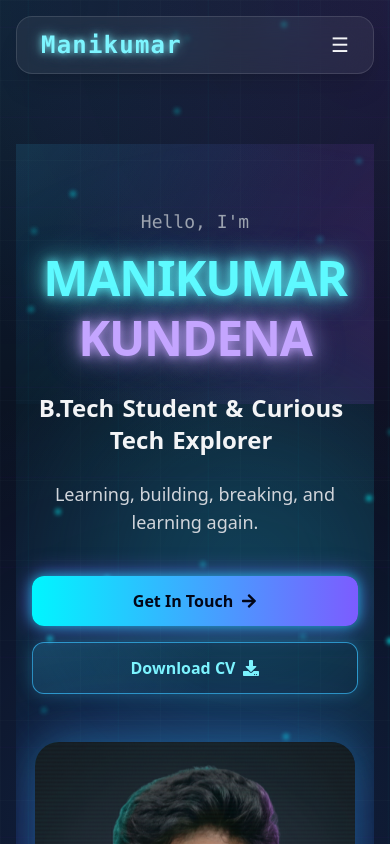
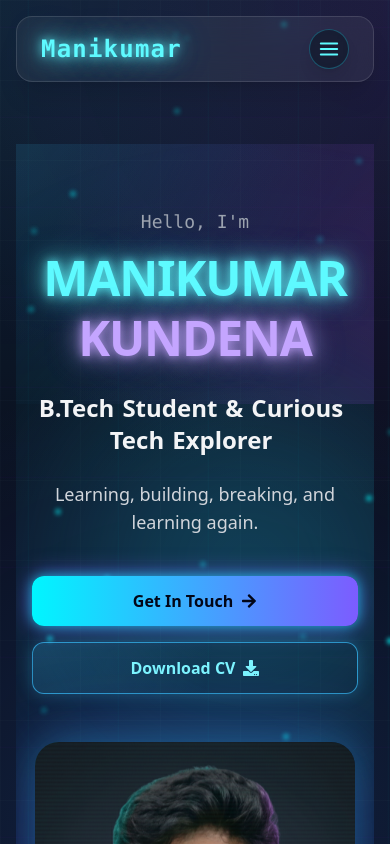
Before and after one commit to manikumarkundena/portfolio, a Next.js app: page / in a window 390 px wide. Shown: the top 844 px of the page. Built offline with nearby package versions, Linux system fonts and the light colour scheme.

Commit message:
updated navbar for better mobile view

```diff
--- a/src/app/components/Navbar.jsx
+++ b/src/app/components/Navbar.jsx
@@ -1,55 +1,115 @@
 'use client';
 
-import React from 'react';
-import { motion } from 'framer-motion';
+import React, { useState } from 'react';
+import { motion, AnimatePresence } from "framer-motion";
 import GlassCard from './GlassCard';
 import Link from 'next/link';
+import { FiMenu } from "react-icons/fi";
 
 const navItems = [
-  { name: 'Home', href: '#hero' },
-  { name: 'About', href: '#about' },
-  { name: 'Skills', href: '#skills' },
-  { name: 'Projects', href: '#projects' },
-  { name: 'Contact', href: '#contact' },
+  { name: "Home", href: "#hero" },
+  { name: "About", href: "#about" },
+  { name: "Skills", href: "#skills" },
+  { name: "Projects", href: "#projects" },
+  { name: "Contact", href: "#contact" },
 ];
 
-const Navbar = () => {
+export default function Navbar() {
+  const [open, setOpen] = useState(false);
+
+  const menuVariants = {
+    hidden: { opacity: 0, scale: 0.4 },
+    visible: {
+      opacity: 1,
+      scale: 1,
+      transition: { type: "spring", stiffness: 140, damping: 12 }
+    }
+  };
+
   return (
+    <>
+      {/* Desktop Navbar */}
       <motion.header
-      initial={{ y: -100 }}
+        initial={{ y: -80 }}
         animate={{ y: 0 }}
-      transition={{ type: 'spring', stiffness: 120, damping: 20 }}
+        transition={{ type: "spring", stiffness: 120, damping: 20 }}
         className="fixed top-0 left-0 right-0 z-50 p-4"
       >
         <GlassCard className="max-w-6xl mx-auto py-3 px-6 flex justify-between items-center">
-        {/* Neon Name/Logo */}
-        <Link href="#hero" className="text-2xl font-black font-mono tracking-wider text-neon-cyan transition duration-300 hover:text-white text-neon-glow-cyan">
-          <span className="neon-brand">Manikumar</span>
+
+          {/* Logo */}
+          <Link
+            href="#hero"
+            className="text-2xl font-black font-mono tracking-wider text-neon-cyan hover:text-white transition"
+          >
+            Manikumar
           </Link>
 
-        {/* Navigation Links */}
+          {/* Desktop Nav Links */}
           <nav className="hidden md:flex space-x-6">
             {navItems.map((item) => (
               <Link
                 key={item.name}
                 href={item.href}
-              className="text-gray-300 hover:text-neon-purple transition duration-300 relative group"
+                className="text-gray-300 hover:text-neon-purple transition relative group"
               >
                 {item.name}
-              {/* Underline hover effect */}
-              <span className="absolute bottom-0 left-0 w-full h-0.5 bg-neon-purple scale-x-0 group-hover:scale-x-100 transition-transform duration-300 origin-left"></span>
+                <span className="absolute bottom-0 left-0 w-full h-0.5 bg-neon-purple scale-x-0 group-hover:scale-x-100 transition-transform origin-left"></span>
               </Link>
             ))}
           </nav>
 
-        {/* Mobile/Menu (Can be expanded but kept simple for core components) */}
+          {/* Mobile Floating Menu Toggle */}
           <div className="md:hidden">
-          {/* Placeholder for a mobile menu icon */}
-          <span className="text-xl">☰</span>
+            <button
+              onClick={() => setOpen(!open)}
+              className="p-2 rounded-full bg-[#0f172a]/70 backdrop-blur-md border border-cyan-400/30 text-neon-cyan shadow-lg"
+            >
+              <FiMenu size={22} />
+            </button>
           </div>
         </GlassCard>
       </motion.header>
+
+      {/* Floating Circular Radial Menu */}
+      <AnimatePresence>
+        {open && (
+          <motion.div
+            key="radial-menu"
+            initial={{ opacity: 0 }}
+            animate={{ opacity: 1 }}
+            exit={{ opacity: 0 }}
+            className="fixed inset-0 bg-black/20 backdrop-blur-sm z-[60] md:hidden"
+            onClick={() => setOpen(false)}
+          >
+            <motion.div
+              initial="hidden"
+              animate="visible"
+              exit="hidden"
+              variants={menuVariants}
+              className="absolute bottom-20 right-6 bg-white/5 border border-cyan-300/40
+                         backdrop-blur-xl p-6 rounded-full shadow-[0_0_30px_rgba(0,255,255,0.5)]"
+              onClick={(e) => e.stopPropagation()}
+            >
+              <div className="flex flex-col gap-4">
+                {navItems.map((item, index) => (
+                  <motion.a
+                    key={item.name}
+                    href={item.href}
+                    className="text-neon-cyan font-semibold text-lg hover:text-white transition"
+                    initial={{ opacity: 0, x: 30 }}
+                    animate={{ opacity: 1, x: 0 }}
+                    transition={{ delay: index * 0.07 }}
+                    onClick={() => setOpen(false)}
+                  >
+                    {item.name}
+                  </motion.a>
+                ))}
+              </div>
+            </motion.div>
+          </motion.div>
+        )}
+      </AnimatePresence>
+    </>
   );
-};
-
-export default Navbar;
+}
```
Lines whose indentation alone changed are shown as unchanged.
